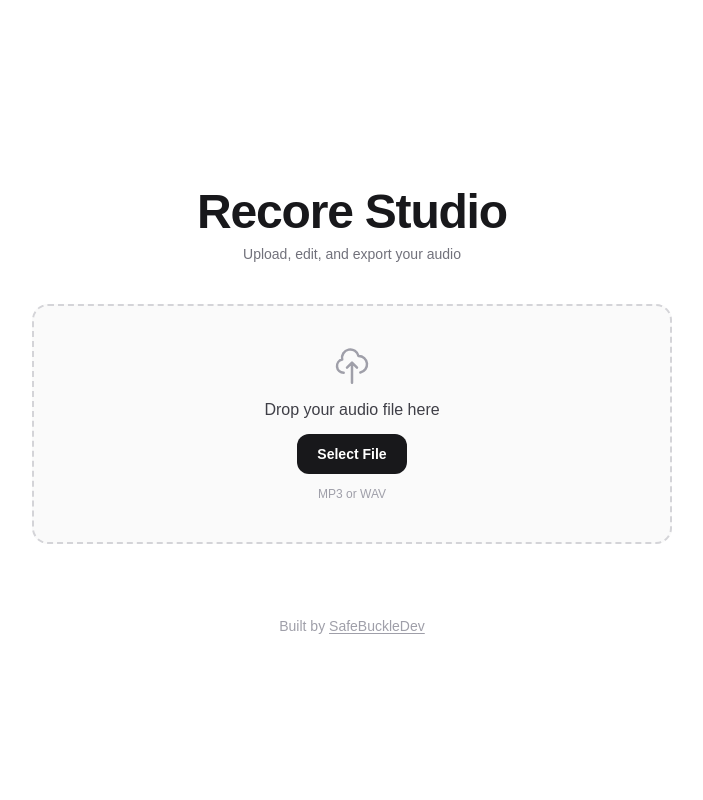
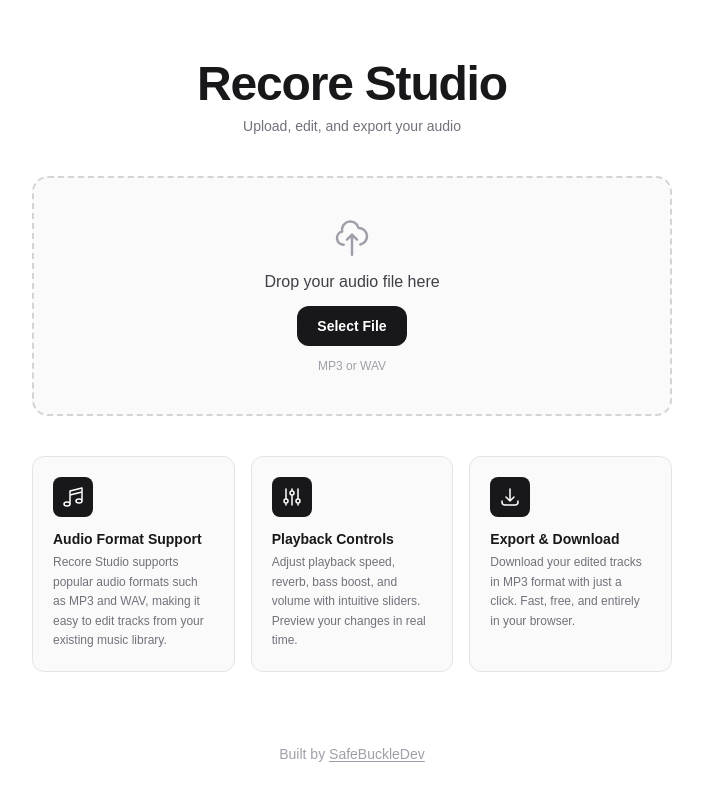
Before and after one commit to SafeBuckleDev/recore, a Next.js app: page / in a window 1280 px wide. Shown: the whole page, without its empty margins (288-991 px from the left). Built offline with nearby package versions, Linux system fonts and the light colour scheme.

Commit message:
feat: add about cards to homepage that hide when file is uploaded

```diff
--- /dev/null
+++ b/app/components/AboutCards.tsx
@@ -0,0 +1,55 @@
+export default function AboutCards() {
+  const cards = [
+    {
+      title: "Audio Format Support",
+      description:
+        "Recore Studio supports popular audio formats such as MP3 and WAV, making it easy to edit tracks from your existing music library.",
+      icon: (
+        <svg className="h-6 w-6" fill="none" viewBox="0 0 24 24" stroke="currentColor">
+          <path strokeLinecap="round" strokeLinejoin="round" strokeWidth={1.5} d="M9 19V6l12-3v13M9 19c0 1.105-1.343 2-3 2s-3-.895-3-2 1.343-2 3-2 3 .895 3 2zm12-3c0 1.105-1.343 2-3 2s-3-.895-3-2 1.343-2 3-2 3 .895 3 2zM9 10l12-3" />
+        </svg>
+      ),
+    },
+    {
+      title: "Playback Controls",
+      description:
+        "Adjust playback speed, reverb, bass boost, and volume with intuitive sliders. Preview your changes in real time.",
+      icon: (
+        <svg className="h-6 w-6" fill="none" viewBox="0 0 24 24" stroke="currentColor">
+          <path strokeLinecap="round" strokeLinejoin="round" strokeWidth={1.5} d="M12 6V4m0 2a2 2 0 100 4m0-4a2 2 0 110 4m-6 8a2 2 0 100-4m0 4a2 2 0 110-4m0 4v2m0-6V4m6 6v10m6-2a2 2 0 100-4m0 4a2 2 0 110-4m0 4v2m0-6V4" />
+        </svg>
+      ),
+    },
+    {
+      title: "Export & Download",
+      description:
+        "Download your edited tracks in MP3 format with just a click. Fast, free, and entirely in your browser.",
+      icon: (
+        <svg className="h-6 w-6" fill="none" viewBox="0 0 24 24" stroke="currentColor">
+          <path strokeLinecap="round" strokeLinejoin="round" strokeWidth={1.5} d="M4 16v1a3 3 0 003 3h10a3 3 0 003-3v-1m-4-4l-4 4m0 0l-4-4m4 4V4" />
+        </svg>
+      ),
+    },
+  ];
+
+  return (
+    <div className="mt-10 grid gap-4 sm:grid-cols-3">
+      {cards.map((card) => (
+        <div
+          key={card.title}
+          className="rounded-xl border border-zinc-200 bg-zinc-50 p-5"
+        >
+          <div className="mb-3 flex h-10 w-10 items-center justify-center rounded-lg bg-zinc-900 text-white">
+            {card.icon}
+          </div>
+          <h3 className="mb-1 text-sm font-semibold text-zinc-900">
+            {card.title}
+          </h3>
+          <p className="text-xs leading-relaxed text-zinc-500">
+            {card.description}
+          </p>
+        </div>
+      ))}
+    </div>
+  );
+}
--- a/app/page.tsx
+++ b/app/page.tsx
@@ -8,6 +8,7 @@ import PlaybackControls from "./components/PlaybackControls";
 import SliderControl from "./components/SliderControl";
 import ExportButton from "./components/ExportButton";
 import Footer from "./components/Footer";
+import AboutCards from "./components/AboutCards";
 
 interface AudioState {
   file: File | null;
@@ -498,6 +499,8 @@ export default function AudioEditor() {
           onFileInput={handleFileInput}
         />
 
+        {!state.audioBuffer && <AboutCards />}
+
         {state.audioBuffer && (
           <div className="mt-8 w-full space-y-6">
             <WaveformDisplay
```
